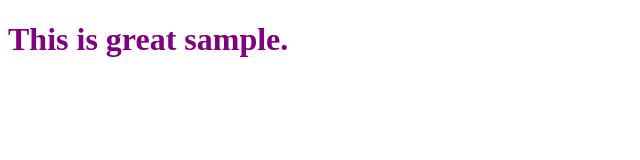
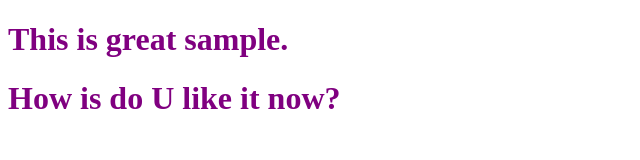
Before and after one commit to SadatheToure/PilotRep, a plain HTML site: page index.html in a window 1280 px wide. Shown: the whole page, without its empty margins (0-640 px from the left). Drawn offline with Linux system fonts and the light colour scheme.

Commit message:
Added line 10

```diff
--- a/index.html
+++ b/index.html
@@ -7,5 +7,6 @@
   </head>
   <body>
     <h1>This is great sample.</h1>
+    <h1>How is do U like it now?</h1>
   </body>
 </html>
```
